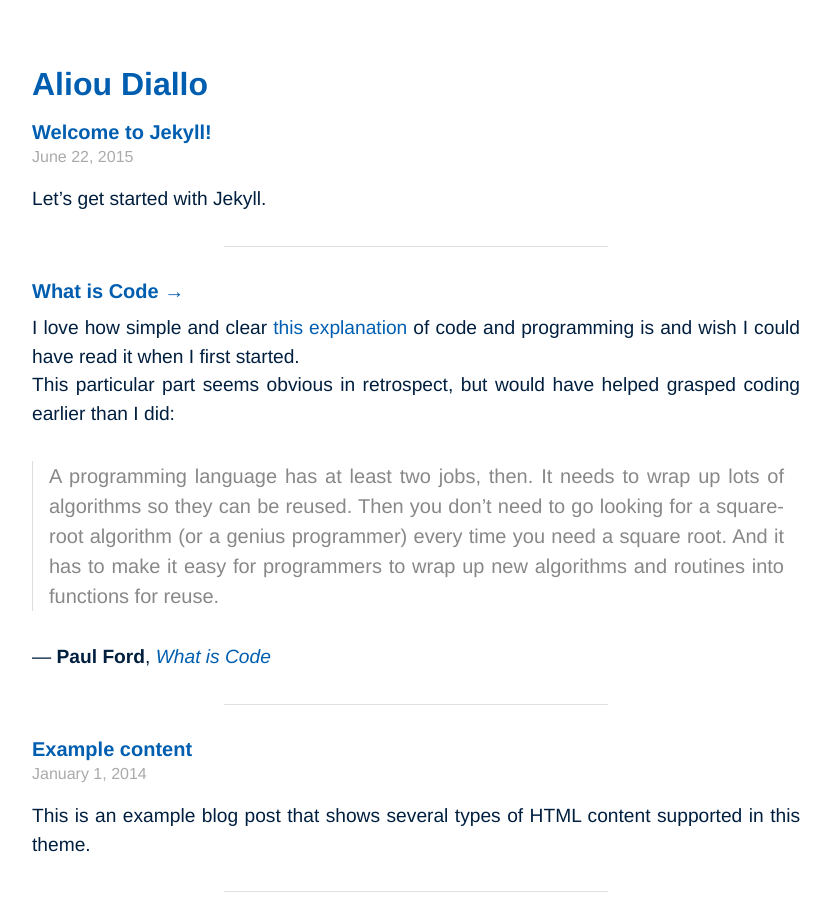
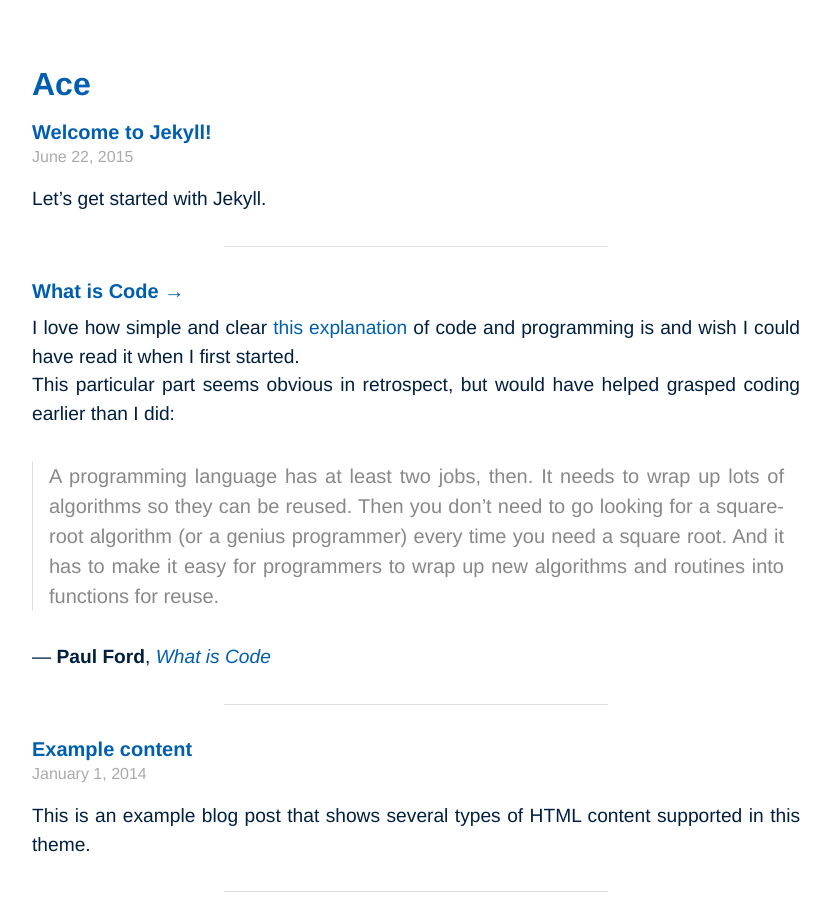
Before and after one commit to aliou/ace, a Jekyll site: the page built from index.html, in a window 1280 px wide. Shown: the whole page, without its empty margins (32-863 px from the left). Built offline with Jekyll 4.4.1, drawn with Linux system fonts in a browser that asks for light colours; Markdown is read by kramdown in place of the engine named in the settings; the list of posts is cut into pages by our own code.

Commit message:
Update blog metadata.

```diff
--- a/_config.yml
+++ b/_config.yml
@@ -4,10 +4,10 @@ highlighter: pygments
 permalink: /posts/:year/:month/:title
 relative_permalinks: true
 
-title: Aliou Diallo
-url: http://blog.aliou.me
+title: Ace
+url: http://aliou.github.io/ace
 baseurl: /
-description: Aliou Diallo's personal blog.
+description: Ace, a Jekyll theme.
 
 paginate: 5
 paginate_path: '/:num'
```
